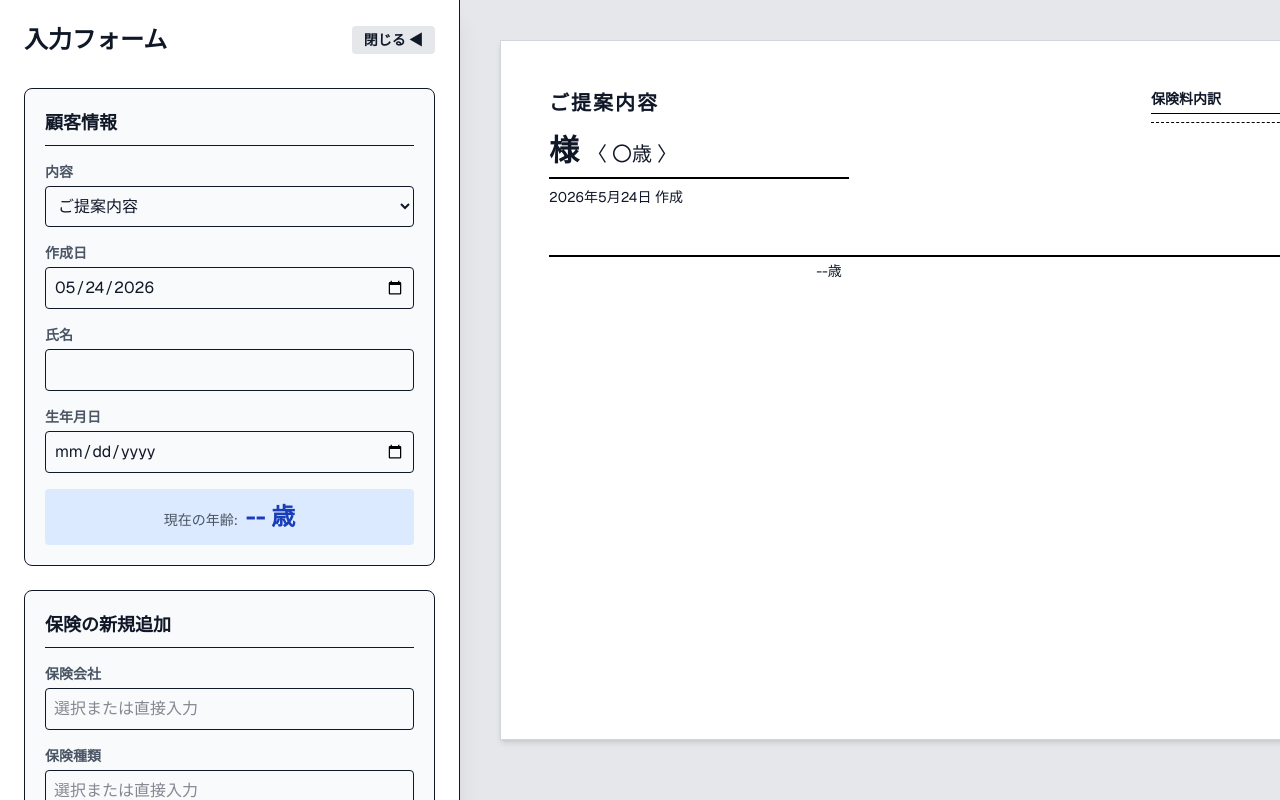
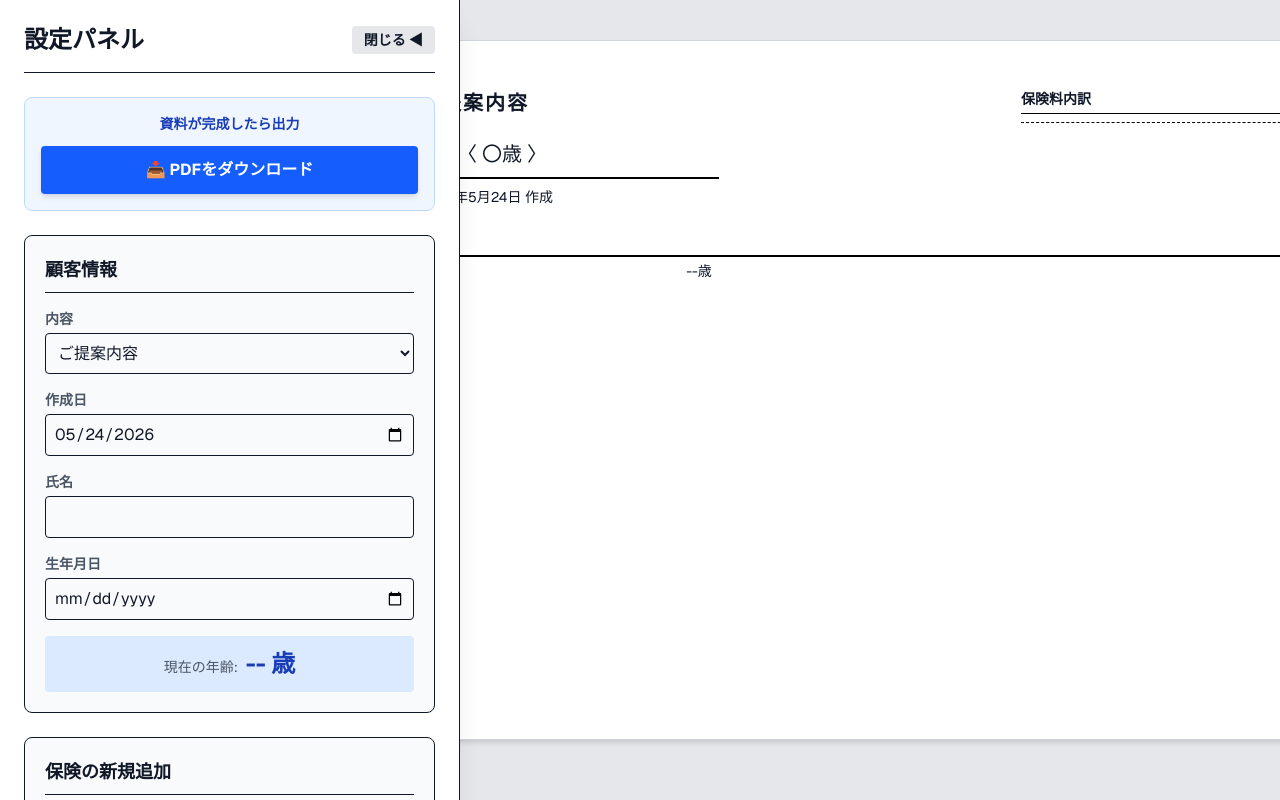
Before and after one commit to meronpan1314/sales-simulator, a Next.js app: page / in a window 1280 px wide. Shown: the top 800 px of the page. Built offline with nearby package versions, Linux system fonts and the light colour scheme.

Commit message:
ファイルダウンロード機能実装

```diff
--- a/app/page.tsx
+++ b/app/page.tsx
@@ -1,6 +1,10 @@
 'use client';
 
 import { useState, useEffect } from 'react';
+// 💡 html2canvasの代わりに html-to-image をインポート
+import { toPng } from 'html-to-image';
+import jsPDF from 'jspdf';
+
 import {
   Insurance,
   COMPANY_MASTER,
@@ -41,6 +45,7 @@ export default function Home() {
   const [shapeType, setShapeType] = useState<'term' | 'triangle' | 'lifetime'>('term');
 
   const [draggedIndex, setDraggedIndex] = useState<number | null>(null);
+  const [isGeneratingPDF, setIsGeneratingPDF] = useState(false);
 
   /* =========================
       年齢・日付計算ツール
@@ -144,6 +149,65 @@ export default function Home() {
 
   const handleDragEnd = () => setDraggedIndex(null);
 
+  /* =========================
+      PDF出力ロジック (html-to-image版)
+  ========================= */
+  const handleDownloadPDF = async () => {
+    const targetElement = document.getElementById('pdf-export-area');
+    if (!targetElement) return;
+
+    setIsGeneratingPDF(true);
+
+    try {
+      // 1. html-to-imageを使って高画質で画像化（エラーに強い）
+      const imgData = await toPng(targetElement, {
+        pixelRatio: 2, // 2倍の解像度で出力
+        backgroundColor: '#ffffff', // 背景を白で固定
+        style: {
+          transform: 'scale(1)', // 縮尺ズレ防止
+          transformOrigin: 'top left'
+        }
+      });
+
+      // 2. A4サイズ（横向き）のPDFを生成
+      const pdf = new jsPDF({
+        orientation: 'landscape',
+        unit: 'mm',
+        format: 'a4',
+      });
+
+      const pdfWidth = pdf.internal.pageSize.getWidth();
+      const pdfHeight = pdf.internal.pageSize.getHeight();
+
+      // 3. 画像の縦横比を計算
+      const imgProps = pdf.getImageProperties(imgData);
+      const ratio = imgProps.width / imgProps.height;
+
+      let finalWidth = pdfWidth;
+      let finalHeight = finalWidth / ratio;
+
+      if (finalHeight > pdfHeight) {
+        finalHeight = pdfHeight;
+        finalWidth = finalHeight * ratio;
+      }
+
+      const xOffset = (pdfWidth - finalWidth) / 2;
+      const yOffset = (pdfHeight - finalHeight) / 2;
+
+      // 4. PDFに貼り付けてダウンロード
+      pdf.addImage(imgData, 'PNG', xOffset, yOffset, finalWidth, finalHeight);
+
+      const fileName = `${customerName || 'お客'}様_${documentType}.pdf`;
+      pdf.save(fileName);
+
+    } catch (error) {
+      console.error('PDF生成に失敗しました', error);
+      alert('PDFの出力に失敗しました。');
+    } finally {
+      setIsGeneratingPDF(false);
+    }
+  };
+
   const totalPrice = insurances.reduce((sum, insurance) => sum + insurance.monthlyFee, 0);
 
   return (
@@ -152,9 +216,9 @@ export default function Home() {
           FORM (左側パネル)
       ======================================================== */}
       {showForm && (
-        <div className="w-[460px] overflow-y-auto border-r bg-white p-6 shadow-xl shrink-0 z-20 relative">
-          <div className="mb-8 flex items-center justify-between">
-            <h2 className="text-2xl font-bold">入力フォーム</h2>
+        <div className="w-[460px] overflow-y-auto border-r bg-white p-6 shadow-xl shrink-0 z-20 relative flex flex-col gap-6">
+          <div className="flex items-center justify-between border-b pb-4">
+            <h2 className="text-2xl font-bold">設定パネル</h2>
             <button
               onClick={() => setShowForm(false)}
               className="rounded bg-gray-200 px-3 py-1 text-sm font-semibold hover:bg-gray-300"
@@ -163,7 +227,20 @@ export default function Home() {
             </button>
           </div>
 
-          <div className="mb-6 rounded-lg border bg-gray-50 p-5">
+          <div className="bg-blue-50 border border-blue-200 rounded-lg p-4 text-center">
+            <p className="text-sm text-blue-800 font-bold mb-3">資料が完成したら出力</p>
+            <button
+              onClick={handleDownloadPDF}
+              disabled={isGeneratingPDF}
+              className={`w-full py-3 rounded text-white font-bold shadow-md transition-all ${
+                isGeneratingPDF ? 'bg-blue-300 cursor-not-allowed' : 'bg-blue-600 hover:bg-blue-700'
+              }`}
+            >
+              {isGeneratingPDF ? 'PDFを生成中...' : '📥 PDFをダウンロード'}
+            </button>
+          </div>
+
+          <div className="rounded-lg border bg-gray-50 p-5">
             <h3 className="mb-4 text-lg font-bold border-b pb-2">顧客情報</h3>
             <div className="space-y-4">
               <div>
@@ -195,7 +272,7 @@ export default function Home() {
             </div>
           </div>
 
-          <div className="rounded-lg border bg-gray-50 p-5 mb-6">
+          <div className="rounded-lg border bg-gray-50 p-5">
             <h3 className="mb-4 text-lg font-bold border-b pb-2">保険の新規追加</h3>
             <div className="space-y-4">
               <div>
@@ -293,16 +370,22 @@ export default function Home() {
       )}
 
       {/* ========================================================
-          OUTPUT (右側：お客様に見せる画面)
+          OUTPUT (右側：お客様に見せる画面 ＆ PDF出力対象)
       ======================================================== */}
-      <div className="flex-1 overflow-auto p-10 bg-gray-200">
-        {!showForm && (
-          <button onClick={() => setShowForm(true)} className="mb-4 rounded bg-white px-4 py-2 shadow font-bold text-sm hover:bg-gray-50">
-            ▶ 入力フォームを開く
-          </button>
-        )}
+      <div className="flex-1 overflow-auto p-10 bg-gray-200 flex flex-col items-center">
 
-        <div className="mx-auto w-[1000px] min-h-[700px] bg-white p-12 shadow-md border border-gray-300 relative">
+        <div className="w-[1000px] flex justify-start">
+          {!showForm && (
+            <button onClick={() => setShowForm(true)} className="mb-4 rounded bg-white px-4 py-2 shadow font-bold text-sm hover:bg-gray-50">
+              ▶ 設定パネルを開く
+            </button>
+          )}
+        </div>
+
+        <div
+          id="pdf-export-area"
+          className="w-[1000px] min-h-[700px] bg-white p-12 shadow-md border border-gray-300 relative"
+        >
           <div className="flex justify-between items-start mb-12">
             <div>
               <p className="text-xl tracking-widest font-bold mb-4">{documentType}</p>
@@ -348,20 +431,16 @@ export default function Home() {
               const reversedNumberIndex = insurances.length - 1 - index;
               const numLabel = CIRCLED_NUMBERS[reversedNumberIndex] || '';
 
-              /* 💡 文字の大きさと配置の最適化ロジック */
               const linesCount = insurance.coverageText ? insurance.coverageText.split('\n').length : 1;
               let textStyleClass = '';
-              // 行数に合わせて文字の大きさと行間を調整
               if (linesCount === 1) textStyleClass = 'text-lg font-bold';
               else if (linesCount === 2) textStyleClass = 'text-base font-bold leading-snug';
               else if (linesCount === 3) textStyleClass = 'text-sm font-bold leading-tight';
               else textStyleClass = 'text-xs font-bold leading-tight';
 
               const isTriangle = insurance.shapeType === 'triangle';
-              // 三角の時は斜辺を避けるため左下（bottom-3）に配置、それ以外は上下中央配置
               const positionClass = isTriangle ? 'bottom-3 left-5' : 'top-1/2 -translate-y-1/2 left-5';
 
-              // 文字の折り返し最大幅を設定（三角の時は右端ギリギリまで行かないよう幅を約65%に制限）
               let maxTextWidth;
               if (insurance.shapeType === 'lifetime') {
                 maxTextWidth = width - 30;
@@ -385,8 +464,6 @@ export default function Home() {
                   </div>
 
                   <div className="flex-1 relative h-[100px]">
-
-                    {/* 💡 改善されたテキストエリア */}
                     <div
                       className={`absolute z-10 whitespace-pre-wrap break-all pointer-events-none text-gray-800 ${positionClass} ${textStyleClass}`}
                       style={{ maxWidth: maxTextWidth, textShadow: '0px 0px 4px rgba(255,255,255,0.8)' }}
--- a/package.json
+++ b/package.json
@@ -9,6 +9,9 @@
     "lint": "eslint"
   },
   "dependencies": {
+    "html-to-image": "^1.11.13",
+    "html2canvas": "^1.4.1",
+    "jspdf": "^4.2.1",
     "next": "16.2.6",
     "react": "19.2.4",
     "react-dom": "19.2.4"
```
Also changed, not shown: 1 other file (tests, documents, lock files or other folders).
